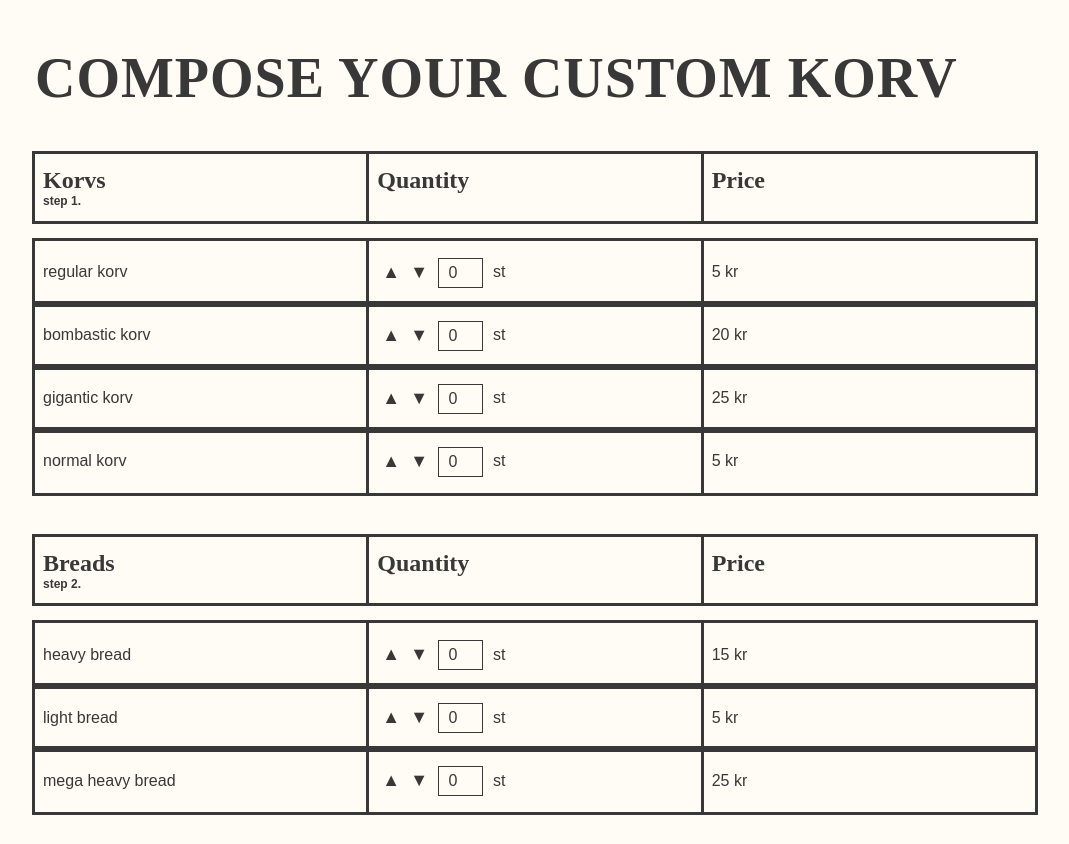
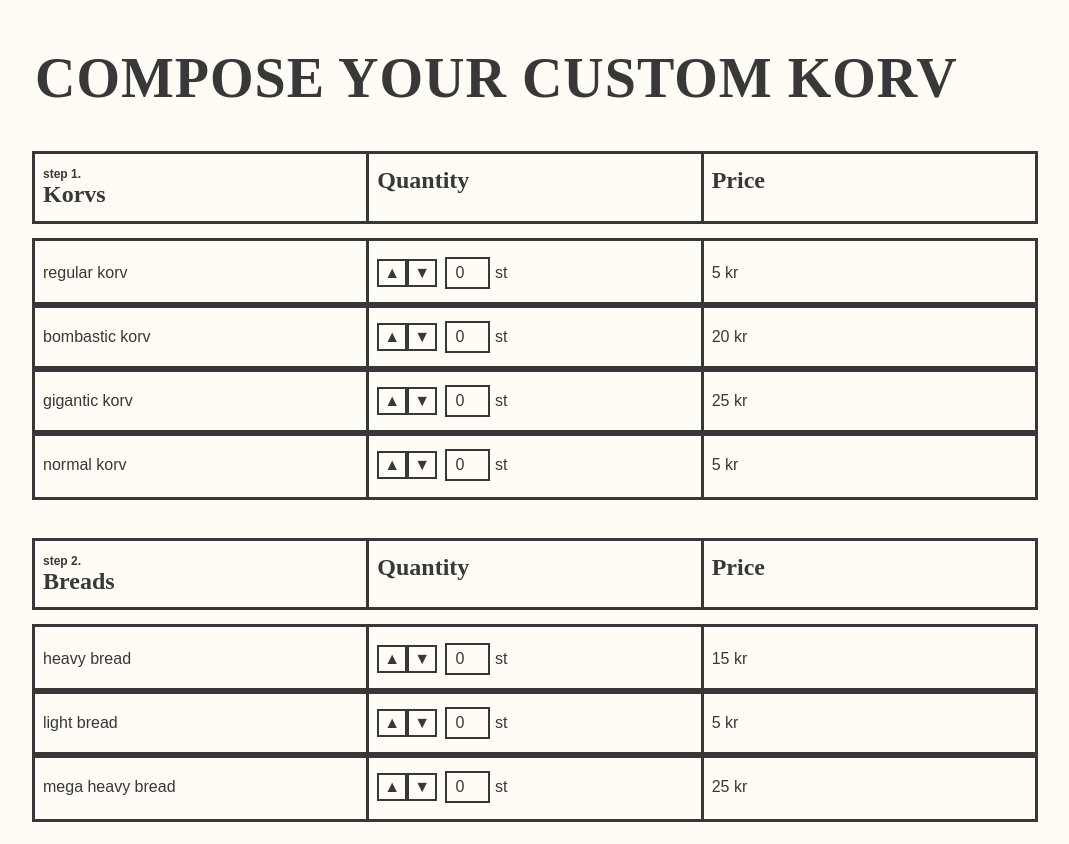
Before and after one commit to duerdod/compose-order-old, a React (Create React App) app: page / in a window 1280 px wide. Shown: the whole page, without its empty margins (105-1174 px from the left). Built offline with nearby package versions, Linux system fonts and the light colour scheme.

Commit message:
placing products in state instead, added increment/decrement logic

```diff
--- a/src/Components/Breads.js
+++ b/src/Components/Breads.js
@@ -1,10 +1,9 @@
 import React from 'react';
 import { getProducts } from './Product/utils/utils';
-import { Products } from '../data/data';
 import { Product } from './Product/Product';
 
-const Breads = () => {
-  return getProducts(Products, 2).map(product => (
+const Breads = ({ products }) => {
+  return getProducts(products, 2).map(product => (
     <Product key={product.id} product={product} />
   ));
 };
--- a/src/Components/HotDogs.js
+++ b/src/Components/HotDogs.js
@@ -1,10 +1,9 @@
 import React from 'react';
 import { getProducts } from './Product/utils/utils';
-import { Products } from '../data/data';
 import { Product } from './Product/Product';
 
-const HotDogs = () => {
-  return getProducts(Products, 1).map(product => (
+const HotDogs = ({ products }) => {
+  return getProducts(products, 1).map(product => (
     <Product key={product.id} product={product} />
   ));
 };
--- a/src/Components/Order.js
+++ b/src/Components/Order.js
@@ -2,6 +2,73 @@ import React, { useState, createContext } from 'react';
 import styled from '@emotion/styled';
 import HotDogs from './HotDogs';
 import Breads from './Breads';
+// import Products from '../data/data';
+
+const products = [
+  {
+    id: 1,
+    productGroup: 1,
+    name: 'regular korv',
+    price: 5,
+    currency: 'kr',
+    quantitySuffix: 'st',
+    qty: 0
+  },
+  {
+    id: 2,
+    productGroup: 1,
+    name: 'bombastic korv',
+    price: 20,
+    currency: 'kr',
+    quantitySuffix: 'st',
+    qty: 0
+  },
+  {
+    id: 3,
+    productGroup: 1,
+    name: 'gigantic korv',
+    price: 25,
+    currency: 'kr',
+    quantitySuffix: 'st',
+    qty: 0
+  },
+  {
+    id: 4,
+    productGroup: 1,
+    name: 'normal korv',
+    price: 5,
+    currency: 'kr',
+    quantitySuffix: 'st',
+    qty: 0
+  },
+  {
+    id: 5,
+    productGroup: 2,
+    name: 'heavy bread',
+    price: 15,
+    currency: 'kr',
+    quantitySuffix: 'st',
+    qty: 0
+  },
+  {
+    id: 6,
+    productGroup: 2,
+    name: 'light bread',
+    price: 5,
+    currency: 'kr',
+    quantitySuffix: 'st',
+    qty: 0
+  },
+  {
+    id: 7,
+    productGroup: 2,
+    name: 'mega heavy bread',
+    price: 25,
+    currency: 'kr',
+    quantitySuffix: 'st',
+    qty: 0
+  }
+];
 
 const OrderWrapper = styled.div``;
 
@@ -20,7 +87,7 @@ const Header = styled.div`
 
 const DescriptionTitle = styled.h2`
 
-&:after {
+&:before {
   content: 'step ${p => p.step}.';
   display: block;
   font-size: .75rem;
@@ -36,18 +103,38 @@ export const OrderContext = createContext();
 
 class Order extends React.Component {
   state = {
-    items: [
-      {
-        name: '',
-        qty: 0
-      }
-    ]
+    items: products
   };
 
-  handleQuantityChange = (name, qty) => {
-    const stateItem = [...this.state.items];
-    const newItem = { [name]: qty };
-    this.setState({ items: [...stateItem, newItem] });
+  handleQuantityChange = (qty, name, id, action) => {
+    let stateProducts = [...this.state.items];
+    let newProduct = { id, name, qty };
+    const isProductAdded = this.state.items.some(
+      item => item.id === newProduct.id
+    );
+
+    // Is product already in state
+    if (isProductAdded) {
+      // Find it
+      stateProducts.find(item => {
+        if (item.id === newProduct.id) {
+          // Cannot decrement to a value less than 0.
+          if (action === 'decrement' && item.qty === 0) {
+            return (item.qty = 0);
+          }
+          // Increment or decrement values above 0
+          // Modify it.
+          return action === 'increment'
+            ? (item.qty = item.qty + 1)
+            : (item.qty = item.qty - 1);
+        }
+      });
+      // Set edited product to state.
+      this.setState({ items: stateProducts });
+      return;
+    }
+    // Else add the product
+    this.setState({ items: [...stateProducts, newProduct] });
   };
 
   render() {
@@ -61,13 +148,13 @@ class Order extends React.Component {
             <QtyTitle>Quantity</QtyTitle>
             <PriceTitle>Price</PriceTitle>
           </Header>
-          <HotDogs />
+          <HotDogs products={this.state.items} />
           <Header>
             <DescriptionTitle step={2}>Breads</DescriptionTitle>
             <QtyTitle>Quantity</QtyTitle>
             <PriceTitle>Price</PriceTitle>
           </Header>
-          <Breads />
+          <Breads products={this.state.items} />
         </OrderContext.Provider>
       </OrderWrapper>
     );
--- a/src/Components/Order/OrderQuantity.js
+++ b/src/Components/Order/OrderQuantity.js
@@ -11,18 +11,19 @@ const QuantityButton = styled.button`
   outline: 0;
   border: 0;
   margin: 0;
-  padding: 5px;
-  font-size: 18px;
+  padding: 3px 5px;
+  font-size: 1rem;
   background: transparent;
   cursor: pointer;
+  border: 2px solid #383838;
 `;
 
 const Input = styled.input`
-  /* appearance: textfield; */
+  appearance: textfield;
   outline: 0;
-  margin: 0 5px;
+  margin: 0 0 0 0.5rem;
   padding: 5px;
-  border: 1px solid #383838;
+  border: 2px solid #383838;
   background: transparent;
   font-size: 1rem;
   width: 45px;
@@ -32,29 +33,28 @@ const Input = styled.input`
   }
 `;
 
-const OrderQuantity = ({ name }) => {
+const OrderQuantity = ({ product }) => {
   const { handleQuantityChange } = useContext(OrderContext);
 
-  const handleChange = e => {
-    const { name, value } = e.target;
-    handleQuantityChange(name, value);
+  const handleChange = (addedProduct, type) => {
+    const { qty, name, id } = addedProduct;
+    handleQuantityChange(qty, name, id, type);
   };
-
-  const handleIncrement = e => {
-    console.log(e.target);
-  };
-
   return (
     <InputWrapper>
-      <label htmlFor={name} name={name}>
-        <QuantityButton onClick={e => handleChange(e)}>&#9650;</QuantityButton>
-        <QuantityButton onClick={e => handleChange(e)}>&#9660;</QuantityButton>
+      <label htmlFor={product.name} name={product.name}>
+        <QuantityButton onClick={e => handleChange(product, 'increment')}>
+          &#9650;
+        </QuantityButton>
+        <QuantityButton onClick={e => handleChange(product, 'decrement')}>
+          &#9660;
+        </QuantityButton>
         <Input
           type="number"
           min={0}
-          defaultValue={0}
-          name={name}
-          onChange={e => handleChange(e)}
+          value={product.qty}
+          name={product.name}
+          onChange={() => false}
         />
       </label>
     </InputWrapper>
--- a/src/Components/Product/ProductQuantity.js
+++ b/src/Components/Product/ProductQuantity.js
@@ -7,7 +7,7 @@ const ProductQuantityWrapper = styled.div``;
 const ProductQuantity = ({ product }) => {
   return (
     <ProductQuantityWrapper>
-      <OrderQuantity name={product.name} /> {product.quantitySuffix}
+      <OrderQuantity product={product} /> {product.quantitySuffix}
     </ProductQuantityWrapper>
   );
 };
--- a/src/data/data.js
+++ b/src/data/data.js
@@ -1,11 +1,12 @@
-export const Products = [
+const Products = [
   {
     id: 1,
     productGroup: 1,
     name: 'regular korv',
     price: 5,
     currency: 'kr',
-    quantitySuffix: 'st'
+    quantitySuffix: 'st',
+    qty: 0
   },
   {
     id: 2,
@@ -13,7 +14,8 @@ export const Products = [
     name: 'bombastic korv',
     price: 20,
     currency: 'kr',
-    quantitySuffix: 'st'
+    quantitySuffix: 'st',
+    qty: 0
   },
   {
     id: 3,
@@ -21,7 +23,8 @@ export const Products = [
     name: 'gigantic korv',
     price: 25,
     currency: 'kr',
-    quantitySuffix: 'st'
+    quantitySuffix: 'st',
+    qty: 0
   },
   {
     id: 4,
@@ -29,7 +32,8 @@ export const Products = [
     name: 'normal korv',
     price: 5,
     currency: 'kr',
-    quantitySuffix: 'st'
+    quantitySuffix: 'st',
+    qty: 0
   },
   {
     id: 5,
@@ -37,7 +41,8 @@ export const Products = [
     name: 'heavy bread',
     price: 15,
     currency: 'kr',
-    quantitySuffix: 'st'
+    quantitySuffix: 'st',
+    qty: 0
   },
   {
     id: 6,
@@ -45,7 +50,8 @@ export const Products = [
     name: 'light bread',
     price: 5,
     currency: 'kr',
-    quantitySuffix: 'st'
+    quantitySuffix: 'st',
+    qty: 0
   },
   {
     id: 7,
@@ -53,11 +59,14 @@ export const Products = [
     name: 'mega heavy bread',
     price: 25,
     currency: 'kr',
-    quantitySuffix: 'st'
+    quantitySuffix: 'st',
+    qty: 0
   }
 ];
 
-const Order = {
+export default Products;
+
+export const Order = {
   products: [],
   price: 0
 };
```
